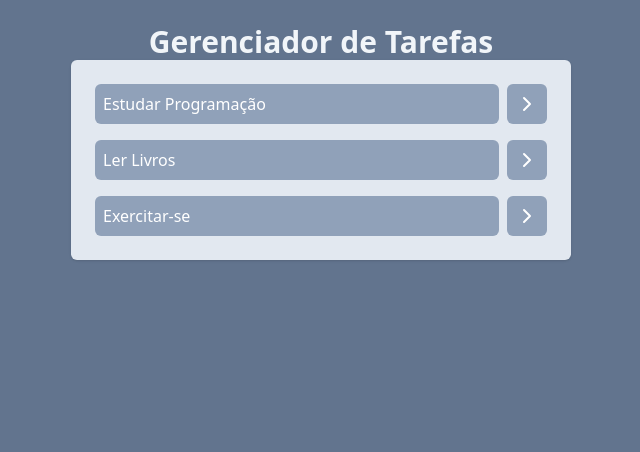
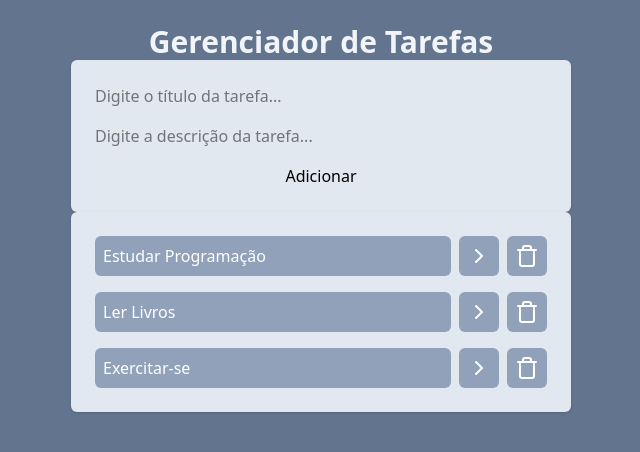
Before and after one commit to kar2inha/curso-de-react, a React (Vite) app: page / in a window 1280 px wide. Shown: the top 452 px of the page, without its empty margins (319-959 px from the left). Built offline with nearby package versions, Linux system fonts and the light colour scheme.

Commit message:
feat: adicionando função no componente AddTask

```diff
--- a/src/App.jsx
+++ b/src/App.jsx
@@ -39,6 +39,10 @@
     setTasks(newTasks);
   }
 
+  function onDeleteTaskClick(taskId) {
+    const newTasks = tasks.filter((task) => task.id !== taskId)
+    setTasks(newTasks);
+  }
 
   return (
     <div className="w-screen h-screen bg-slate-500 flex justify-center p-6">
@@ -47,7 +51,11 @@
           Gerenciador de Tarefas
         </h1>
         <AddTask />
-        <Tasks tasks={tasks} onTaskClick={onTaskClick}/>
+        <Tasks
+          tasks={tasks}
+          onTaskClick={onTaskClick}
+          onDeleteTaskClick={onDeleteTaskClick}
+        />
       </div>
     </div>
   );
--- a/src/components/AddTask.jsx
+++ b/src/components/AddTask.jsx
@@ -1,5 +1,11 @@
 function AddTask() {
-    <h1>Add Task</h1>
+    return (
+        <div className="space-y-4 p-6 bg-slate-200 rounded-md shadow flex flex-col">
+            <input type="text" placeholder="Digite o título da tarefa..."></input>
+            <input type="text" placeholder="Digite a descrição da tarefa..."></input>
+            <button>Adicionar</button>
+        </div>
+    );
 }
 
 export default AddTask;
--- a/src/components/Tasks.jsx
+++ b/src/components/Tasks.jsx
@@ -1,19 +1,28 @@
-import { ChevronRight } from "lucide-react";
+import { ChevronRightIcon, TrashIcon} from "lucide-react";
 
-function Tasks(props) {
+function Tasks({tasks, onTaskClick, onDeleteTaskClick}) {
   return (
     <ul className="space-y-4 p-6 bg-slate-200 rounded-md shadow">
-      {props.tasks.map((task) => (
-        <li keys={task.id} className="flex gap-2">
+      {tasks.map((task) => (
+        <li key={task.id} className="flex gap-2">
           <button
-            onClick={() => props.onTaskClick(task.id)}
-            className="bg-slate-400 text-left w-full text-white p-2 rounded-md"
+            onClick={() => onTaskClick(task.id)}
+            className={`bg-slate-400 text-left w-full text-white p-2 rounded-md ${
+                task.isCompleted && "line-through"
+              }`}
           >
             {task.title}
           </button>
 
           <button className="bg-slate-400 p-2 rounded-md text-white">
-            <ChevronRight />
+            <ChevronRightIcon />
+          </button>
+
+          <button
+            onClick={()=>onDeleteTaskClick(task.id)}
+            className="bg-slate-400 p-2 rounded-md text-white"
+          >
+            <TrashIcon />
           </button>
         </li>
       ))}
```
